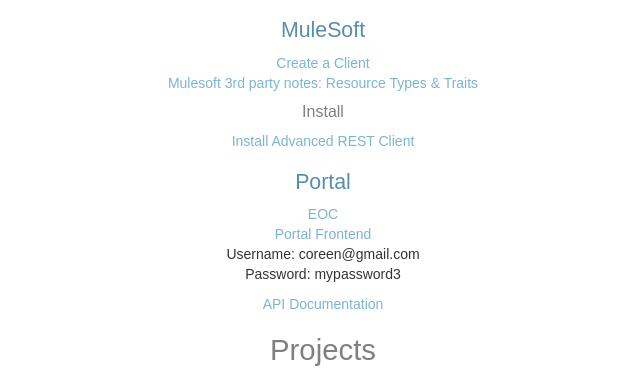
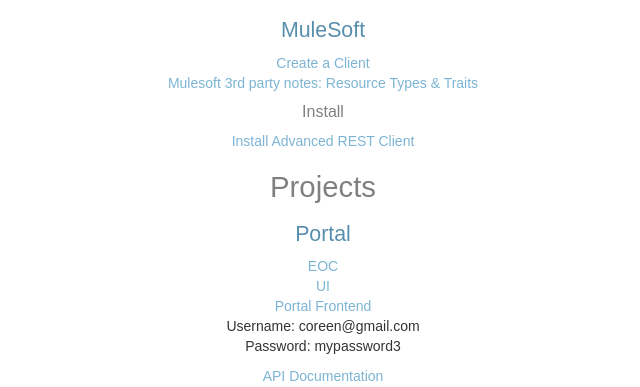
Before and after one commit to cmowery-L1C/publish1, a plain HTML site: page my.html in a window 1280 px wide. Shown: the part 402-789 px from the top of the page, without its empty margins (317-957 px from the left). Drawn offline with nearby package versions, Linux system fonts and the light colour scheme.

Commit message:
Update my.html

```diff
--- a/my.html
+++ b/my.html
@@ -28,14 +28,16 @@
 		<h4>Install</h4>
 		<a href="http://install.advancedrestclient.com/install">Install Advanced REST Client</a><br>
 
+		<h2>Projects</h2>
 		<h3>Portal</h3>
 		<a href="L:\RENTAL30\Standard Rental30 Forms\Information Request Forms" target="_blank">EOC</a><br>
+		<a href="https://xd.adobe.com/view/ad9f66a0-e604-4569-b08d-c08d63ab4000-f8cc/grid" target="_blank">UI</a><br>
 		<p><a href="https://lit-cove-35411.herokuapp.com/" target="_blank">Portal Frontend</a><br>
 		Username: coreen@gmail.com<br>
 		Password: mypassword3</p>
 		<a href="https://docs.google.com/spreadsheets/d/1kP7Mi8_d8trPHW4eUCl6U2sG-HUlT026OFa6Qx5qneg/edit#gid=0" target="_blank">API Documentation</a><br>
 
-		<h2>Projects</h2>
+
 		<h3>Construction</h3>
 		<a href="https://docs.google.com/forms/d/e/1FAIpQLSdZl4jZkZAcmcaOEZaosjiD5XEllxN-ittxQpZcFt5p6eIzlA/viewform" target="_blank">Escrow Draws</a><br>
 		<a href="https://docs.google.com/forms/d/e/1FAIpQLSf7EGdQUTo70fJ-jjAVqRovJnC1TCQPk2PXYIUwiTa-stcwUQ/viewform" target="_blank">Inspection Invoice Submission</a><br>
```
